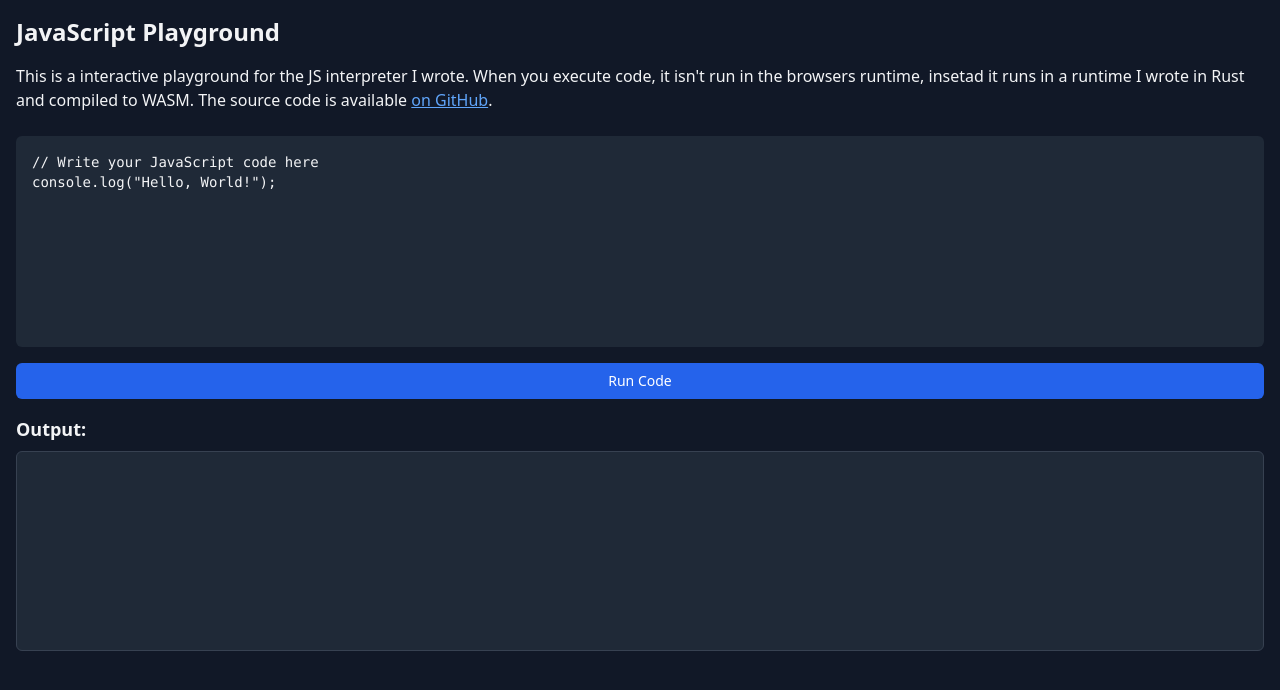
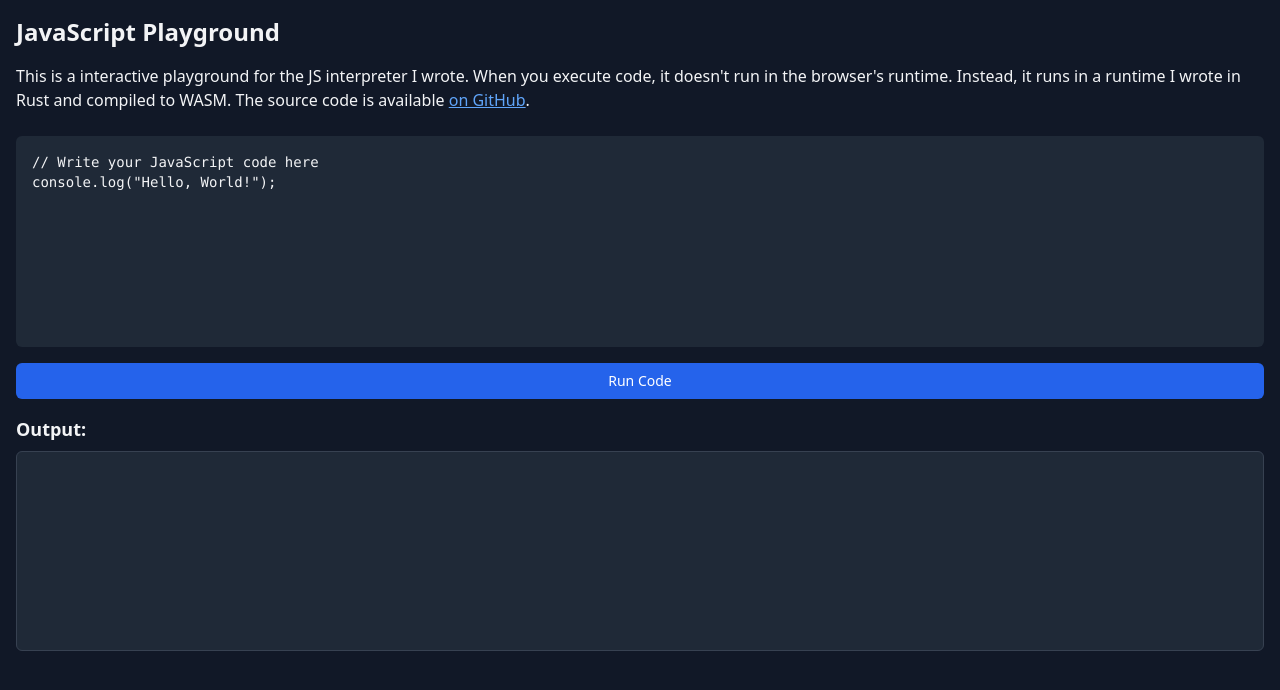
Before and after one commit to DylanMashini/js-interpreter, a SvelteKit app in the folder frontend/: page / in a window 1280 px wide. Shown: the top 690 px of the page. Built offline with nearby package versions, Linux system fonts and the light colour scheme.

Commit message:
Fix: Typo

```diff
--- a/frontend/src/routes/+page.svelte
+++ b/frontend/src/routes/+page.svelte
@@ -69,7 +69,7 @@
 
 <div class="flex flex-col h-screen bg-gray-900 text-gray-100 p-4">
   <h1 class="text-2xl font-bold mb-4">JavaScript Playground</h1>
-  <p>This is a interactive playground for the JS interpreter I wrote. When you execute code, it isn't run in the browsers runtime, insetad it runs in a runtime I wrote in Rust and compiled to WASM. The source code is available <a href="https://github.com/DylanMashini/js-interpreter" target="_blank" rel="noreferer noopener" class="text-blue-400 underline">on GitHub</a>.</p> <br>
+  <p>This is a interactive playground for the JS interpreter I wrote. When you execute code, it doesn't run in the browser's runtime. Instead, it runs in a runtime I wrote in Rust and compiled to WASM. The source code is available <a href="https://github.com/DylanMashini/js-interpreter" target="_blank" rel="noreferer noopener" class="text-blue-400 underline">on GitHub</a>.</p> <br>
   <div class="flex flex-col flex-grow">
     <div class="flex-grow mb-4">
       <textarea
```
